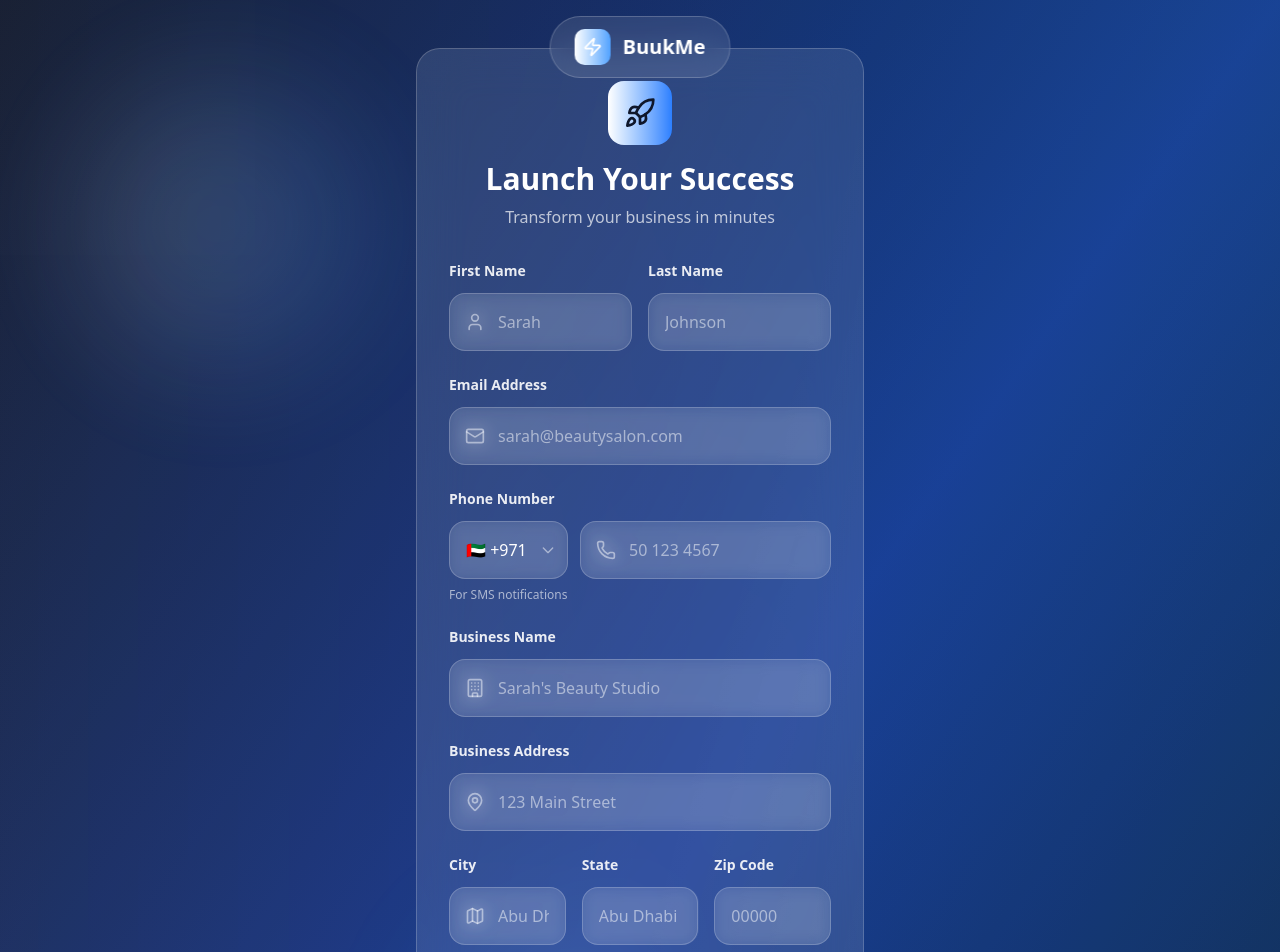
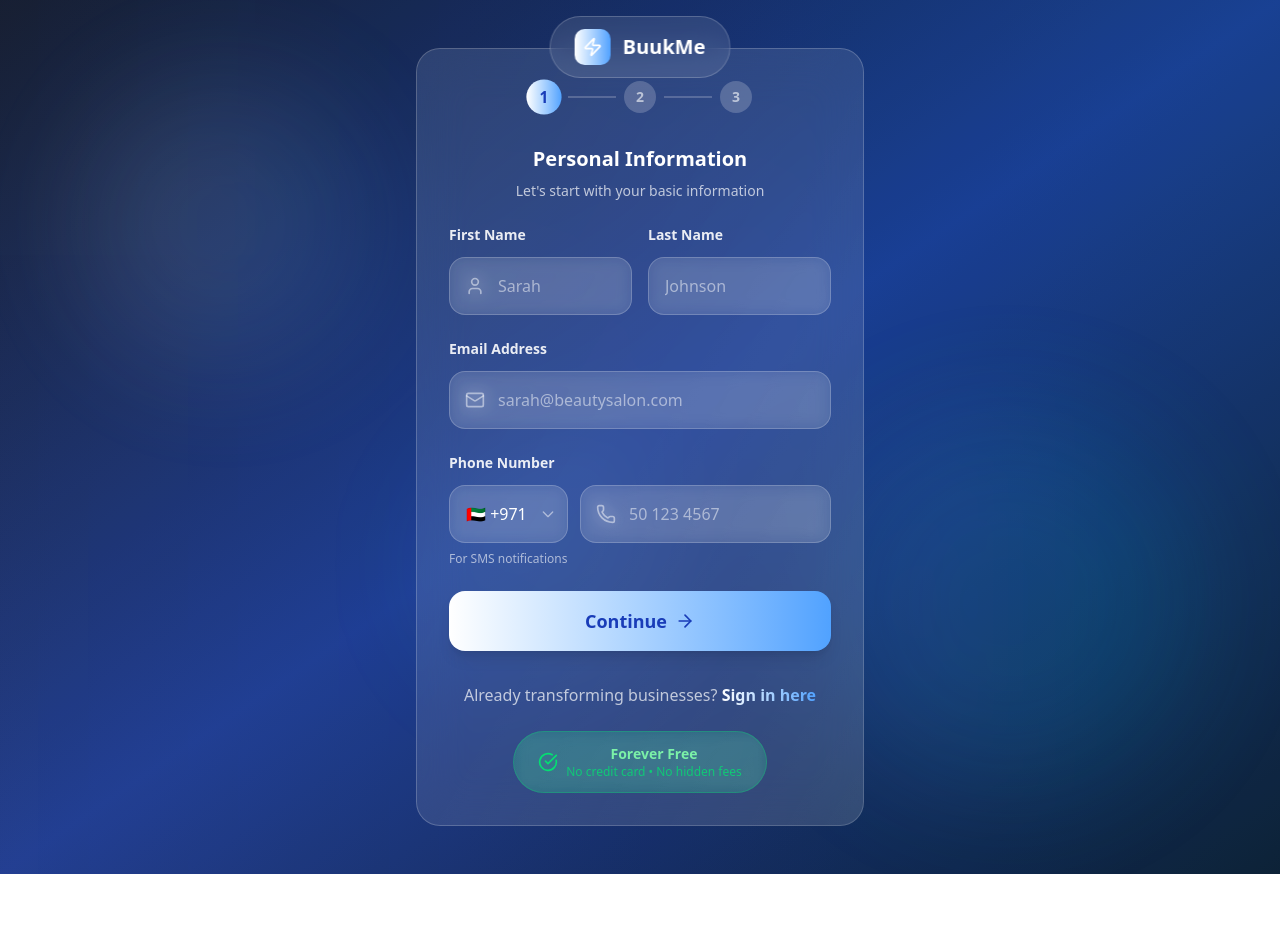
Before and after one commit to princeampofo/buukeasy, a Next.js app: page /signup in a window 1280 px wide. Shown: the top 952 px of the page. After the commit the page ends 874 px from the top, so only its background shows below. Built offline with nearby package versions, Linux system fonts and the light colour scheme.

Commit message:
modify signup page ui

```diff
--- a/app/(auth)/signup/page.tsx
+++ b/app/(auth)/signup/page.tsx
@@ -3,10 +3,11 @@
 import { useState, useEffect } from 'react'
 import Link from 'next/link'
 import { useRouter } from 'next/navigation'
-import { Eye, EyeOff, Mail, Lock, User, Building, AlertCircle, CheckCircle, Rocket, Sparkles, Star, Crown, Phone, MapPin, Map } from 'lucide-react'
+import { Eye, EyeOff, Mail, Lock, User, Building, AlertCircle, CheckCircle, Rocket, Sparkles, Star, Crown, Phone, MapPin, Map, ArrowRight, ArrowLeft, ChevronRight } from 'lucide-react'
 import { useAuthContext } from '@/contexts/AuthContext'
 
 export default function SignupPage() {
+  const [currentStep, setCurrentStep] = useState(1)
   const [formData, setFormData] = useState({
     firstName: '',
     lastName: '',
@@ -17,7 +18,7 @@ export default function SignupPage() {
     address: '',
     city: '',
     state: '',
-    zipCode: '',
+    zipCode: '00000',
     password: '',
     confirmPassword: ''
   })
@@ -107,44 +108,103 @@ export default function SignupPage() {
     if (localError) setLocalError('')
   }
 
-  const handleSubmit = async (e: React.FormEvent) => {
-    e.preventDefault()
-    setIsLoading(true)
+  const validateStep = (step: number) => {
     setLocalError('')
 
+    if (step === 1) {
+      if (!formData.firstName.trim()) {
+        setLocalError('First name is required')
+        return false
+      }
+      if (!formData.lastName.trim()) {
+        setLocalError('Last name is required')
+        return false
+      }
+      if (!formData.email.trim()) {
+        setLocalError('Email is required')
+        return false
+      }
+      if (!/\S+@\S+\.\S+/.test(formData.email)) {
+        setLocalError('Please enter a valid email address')
+        return false
+      }
+      if (!formData.phoneNumber.trim()) {
+        setLocalError('Phone number is required')
+        return false
+      }
+      // Validate phone format
+      const fullPhoneNumber = (formData.countryCode || '+971') + formData.phoneNumber
+      const e164Regex = /^\+[1-9]\d{6,14}$/
+      if (!e164Regex.test(fullPhoneNumber)) {
+        setLocalError('Please enter a valid phone number')
+        return false
+      }
+    }
+
+    if (step === 2) {
+      if (!formData.businessName.trim()) {
+        setLocalError('Business name is required')
+        return false
+      }
+      if (!formData.address.trim()) {
+        setLocalError('Business address is required')
+        return false
+      }
+      if (!formData.city.trim()) {
+        setLocalError('City is required')
+        return false
+      }
+      if (!formData.state.trim()) {
+        setLocalError('State is required')
+        return false
+      }
+      if (!formData.zipCode.trim()) {
+        setLocalError('Zip code is required')
+        return false
+      }
+    }
+
+    if (step === 3) {
+      if (!formData.password) {
+        setLocalError('Password is required')
+        return false
+      }
       if (formData.password !== formData.confirmPassword) {
         setLocalError('Passwords do not match')
-      setIsLoading(false)
-      return
+        return false
       }
-
       const isPasswordStrong = Object.values(passwordStrength).every(Boolean)
       if (!isPasswordStrong) {
         setLocalError('Password does not meet requirements')
-      setIsLoading(false)
-      return
+        return false
+      }
     }
 
-    // Validate phone format (E.164 format) - extensible for all countries
-    const fullPhoneNumber = (formData.countryCode || '+971') + formData.phoneNumber
-    const validatePhoneNumber = (phone: string) => {
-      // E.164 format: + followed by country code and national number
-      // Total length should be between 7-15 digits (excluding +)
-      const e164Regex = /^\+[1-9]\d{6,14}$/
-      return e164Regex.test(phone)
+    return true
   }
 
-    if (!validatePhoneNumber(fullPhoneNumber)) {
-      setLocalError('Please enter a valid phone number')
-      setIsLoading(false)
-      return
+  const handleNext = () => {
+    if (validateStep(currentStep)) {
+      setCurrentStep(prev => prev + 1)
     }
+  }
+
+  const handleBack = () => {
+    setCurrentStep(prev => prev - 1)
+    setLocalError('')
+  }
+
+  const handleSubmit = async (e: React.FormEvent) => {
+    e.preventDefault()
+    if (!validateStep(3)) return
+
+    setIsLoading(true)
 
     const success = await signup({
       firstName: formData.firstName,
       lastName: formData.lastName,
       email: formData.email,
-      phone: (formData.countryCode || '+971') + formData.phoneNumber, // E.164 format
+      phone: (formData.countryCode || '+971') + formData.phoneNumber,
       businessName: formData.businessName,
       address: formData.address,
       city: formData.city,
@@ -167,6 +227,29 @@ export default function SignupPage() {
     </div>
   )
 
+  const StepIndicator = () => (
+    <div className="flex items-center justify-center mb-8">
+      {[1, 2, 3].map((step) => (
+        <div key={step} className="flex items-center">
+          <div className={`w-8 h-8 rounded-full flex items-center justify-center text-sm font-bold transition-all duration-300 ${
+            step === currentStep
+              ? 'bg-gradient-to-r from-white to-blue-400 text-blue-800 scale-110'
+              : step < currentStep
+                ? 'bg-green-400 text-white'
+                : 'bg-white/20 text-white/60'
+          }`}>
+            {step < currentStep ? <CheckCircle className="h-4 w-4" /> : step}
+          </div>
+          {step < 3 && (
+            <div className={`w-12 h-0.5 mx-2 transition-colors duration-300 ${
+              step < currentStep ? 'bg-green-400' : 'bg-white/20'
+            }`}></div>
+          )}
+        </div>
+      ))}
+    </div>
+  )
+
   if (loading) {
     return (
       <div className="bg-white/10 backdrop-blur-xl border border-white/20 rounded-3xl p-8 relative overflow-hidden">
@@ -185,24 +268,49 @@ export default function SignupPage() {
 
   const displayError = localError || error
 
+  const getStepTitle = () => {
+    switch (currentStep) {
+      case 1: return "Personal Information"
+      case 2: return "Business Details"
+      case 3: return "Secure Your Account"
+      default: return ""
+    }
+  }
+
+  const getStepDescription = () => {
+    switch (currentStep) {
+      case 1: return "Let's start with your basic information"
+      case 2: return "Tell us about your business"
+      case 3: return "Create a secure password to protect your account"
+      default: return ""
+    }
+  }
+
   return (
-    <div className="relative">
-      <div className="bg-white/10 backdrop-blur-xl border border-white/20 rounded-3xl p-8 relative overflow-hidden group hover:bg-white/15 transition-all duration-500">
+    <div className="relative max-w-2xl mx-auto">
+      <div className="bg-white/10 backdrop-blur-xl border border-white/20 rounded-3xl p-6 lg:p-8 relative overflow-hidden group hover:bg-white/15 transition-all duration-500">
         {/* Animated background gradient */}
         <div className="absolute inset-0 bg-gradient-to-br from-blue-500/5 via-transparent to-white/5 group-hover:from-blue-500/10 transition-all duration-500"></div>
 
         {/* Content */}
         <div className="relative z-10">
-          <div className="text-center mb-8">
+          {/* <div className="text-center mb-8">
             <div className="inline-flex items-center justify-center w-16 h-16 bg-gradient-to-r from-white to-blue-500 rounded-2xl mb-4 group-hover:scale-110 transition-transform duration-300">
               <Rocket className="h-8 w-8 text-slate-900" />
             </div>
-            <h1 className="text-3xl font-black text-white mb-2">
+            <h1 className="text-2xl lg:text-3xl font-black text-white mb-2">
               Launch Your Success
             </h1>
-            <p className="text-white/70">
+            <p className="text-white/70 mb-6">
               Transform your business in minutes
             </p>
+          </div> */}
+
+          <StepIndicator />
+
+          <div className="text-center mb-6">
+            <h2 className="text-xl font-bold text-white mb-2">{getStepTitle()}</h2>
+            <p className="text-white/70 text-sm">{getStepDescription()}</p>
           </div>
 
           {displayError && (
@@ -212,9 +320,11 @@ export default function SignupPage() {
             </div>
           )}
 
-          <form onSubmit={handleSubmit} className="space-y-6">
+          {/* Step 1: Personal Information */}
+          {currentStep === 1 && (
+            <div className="space-y-6">
               {/* Name fields */}
-            <div className="grid grid-cols-2 gap-4">
+              <div className="grid grid-cols-1 sm:grid-cols-2 gap-4">
                 <div className="group">
                   <label htmlFor="firstName" className="block text-sm font-semibold text-white/90 mb-3">
                     First Name
@@ -281,19 +391,13 @@ export default function SignupPage() {
                   Phone Number
                 </label>
                 <div className="flex gap-3">
-                {/* Country Code Selector */}
                   <div className="relative">
                     <select
                       value={formData.countryCode || '+971'}
                       onChange={(e) => setFormData(prev => ({ ...prev, countryCode: e.target.value }))}
                       className="appearance-none bg-white/10 backdrop-blur-sm border border-white/20 rounded-2xl px-4 py-4 text-white focus:outline-none focus:ring-2 focus:ring-blue-400/50 focus:border-blue-400/50 transition-all duration-300 hover:bg-white/15 pr-10"
                     >
-                    {/* Currently only UAE is supported - add more countries here when needed */}
                       <option value="+971" className="bg-slate-800 text-white">🇦🇪 +971</option>
-                    {/* Future countries can be added like:
-                    <option value="+1" className="bg-slate-800 text-white">🇺🇸 +1</option>
-                    <option value="+44" className="bg-slate-800 text-white">🇬🇧 +44</option>
-                    */}
                     </select>
                     <div className="absolute inset-y-0 right-0 flex items-center pr-3 pointer-events-none">
                       <svg className="w-4 h-4 text-white/50" fill="none" stroke="currentColor" viewBox="0 0 24 24">
@@ -302,7 +406,6 @@ export default function SignupPage() {
                     </div>
                   </div>
 
-                {/* Phone Number Input */}
                   <div className="relative flex-1">
                     <div className="absolute inset-y-0 left-0 pl-4 flex items-center pointer-events-none">
                       <Phone className="h-5 w-5 text-white/50 group-focus-within:text-blue-400 transition-colors" />
@@ -322,6 +425,20 @@ export default function SignupPage() {
                 <p className="mt-2 text-xs text-white/60">For SMS notifications</p>
               </div>
 
+              <button
+                type="button"
+                onClick={handleNext}
+                className="group w-full flex justify-center items-center py-4 px-6 bg-gradient-to-r from-white to-blue-400 text-blue-800 rounded-2xl shadow-lg font-bold text-lg transition-all duration-300 hover:scale-105 hover:shadow-xl"
+              >
+                Continue
+                <ArrowRight className="ml-2 h-5 w-5 group-hover:translate-x-1 transition-transform" />
+              </button>
+            </div>
+          )}
+
+          {/* Step 2: Business Information */}
+          {currentStep === 2 && (
+            <div className="space-y-6">
               {/* Business Name */}
               <div className="group">
                 <label htmlFor="businessName" className="block text-sm font-semibold text-white/90 mb-3">
@@ -367,7 +484,7 @@ export default function SignupPage() {
               </div>
 
               {/* City, State, Zip */}
-            <div className="grid grid-cols-1 md:grid-cols-3 gap-4">
+              <div className="grid grid-cols-2 sm:grid-cols-2 gap-4">
                 <div className="group">
                   <label htmlFor="city" className="block text-sm font-semibold text-white/90 mb-3">
                     City
@@ -405,7 +522,7 @@ export default function SignupPage() {
                   />
                 </div>
 
-              <div className="group">
+                {/* <div className="group">
                   <label htmlFor="zipCode" className="block text-sm font-semibold text-white/90 mb-3">
                     Zip Code
                   </label>
@@ -419,9 +536,34 @@ export default function SignupPage() {
                     className="block w-full px-4 py-4 bg-white/10 backdrop-blur-sm border border-white/20 rounded-2xl focus:outline-none focus:ring-2 focus:ring-blue-400/50 focus:border-blue-400/50 text-white placeholder-white/50 transition-all duration-300 hover:bg-white/15"
                     placeholder="00000"
                   />
+                </div> */}
+              </div>
+
+              <div className="grid grid-cols-1 sm:grid-cols-2 gap-4">
+                <button
+                  type="button"
+                  onClick={handleBack}
+                  className="flex justify-center items-center py-4 px-6 bg-white/10 backdrop-blur-sm border border-white/20 text-white rounded-2xl font-semibold transition-all duration-300 hover:bg-white/15"
+                >
+                  <ArrowLeft className="mr-2 h-5 w-5" />
+                  Back
+                </button>
+
+                <button
+                  type="button"
+                  onClick={handleNext}
+                  className="group flex justify-center items-center py-4 px-6 bg-gradient-to-r from-white to-blue-400 text-blue-800 rounded-2xl shadow-lg font-bold transition-all duration-300 hover:scale-105 hover:shadow-xl"
+                >
+                  Continue
+                  <ArrowRight className="ml-2 h-5 w-5 group-hover:translate-x-1 transition-transform" />
+                </button>
               </div>
             </div>
+          )}
 
+          {/* Step 3: Password & Submit */}
+          {currentStep === 3 && (
+            <form onSubmit={handleSubmit} className="space-y-6">
               {/* Password */}
               <div className="group">
                 <label htmlFor="password" className="block text-sm font-semibold text-white/90 mb-3">
@@ -453,15 +595,6 @@ export default function SignupPage() {
                     )}
                   </button>
                 </div>
-
-              {formData.password && (
-                <div className="mt-4 p-4 bg-white/5 backdrop-blur-sm border border-white/10 rounded-2xl space-y-2">
-                  <PasswordRequirement met={passwordStrength.length} text="At least 8 characters" />
-                  <PasswordRequirement met={passwordStrength.uppercase} text="One uppercase letter" />
-                  <PasswordRequirement met={passwordStrength.lowercase} text="One lowercase letter" />
-                  <PasswordRequirement met={passwordStrength.number} text="One number" />
-                </div>
-              )}
               </div>
 
               {/* Confirm Password */}
@@ -503,6 +636,18 @@ export default function SignupPage() {
                 )}
               </div>
 
+              {/* Password Requirements */}
+              {formData.password && (
+                <div className="p-4 bg-white/5 backdrop-blur-sm border border-white/10 rounded-2xl">
+                  <div className="grid grid-cols-1 sm:grid-cols-2 gap-2">
+                    <PasswordRequirement met={passwordStrength.length} text="At least 8 characters" />
+                    <PasswordRequirement met={passwordStrength.uppercase} text="One uppercase letter" />
+                    <PasswordRequirement met={passwordStrength.lowercase} text="One lowercase letter" />
+                    <PasswordRequirement met={passwordStrength.number} text="One number" />
+                  </div>
+                </div>
+              )}
+
               {/* Terms */}
               <div className="flex items-start p-4 bg-white/5 backdrop-blur-sm border border-white/10 rounded-2xl">
                 <input
@@ -524,24 +669,36 @@ export default function SignupPage() {
                 </label>
               </div>
 
+              <div className="grid grid-cols-1 sm:grid-cols-2 gap-4">
+                <button
+                  type="button"
+                  onClick={handleBack}
+                  className="flex justify-center items-center py-4 px-6 bg-white/10 backdrop-blur-sm border border-white/20 text-white rounded-2xl font-semibold transition-all duration-300 hover:bg-white/15"
+                >
+                  <ArrowLeft className="mr-2 h-5 w-5" />
+                  Back
+                </button>
+
                 <button
                   type="submit"
                   disabled={isLoading}
-              className="group w-full flex justify-center items-center py-4 px-6 bg-gradient-to-r from-white to-blue-400 text-blue-800 rounded-2xl shadow-lg font-bold text-lg disabled:opacity-50 disabled:cursor-not-allowed transition-all duration-300 hover:scale-105 hover:shadow-xl"
+                  className="group flex justify-center items-center py-4 px-6 bg-gradient-to-r from-white to-blue-400 text-blue-800 rounded-2xl shadow-lg font-bold disabled:opacity-50 disabled:cursor-not-allowed transition-all duration-300 hover:scale-105 hover:shadow-xl"
                 >
                   {isLoading ? (
                     <div className="flex items-center">
                       <div className="animate-spin rounded-full h-5 w-5 border-2 border-white/30 border-t-white mr-3"></div>
-                  Creating your account...
+                      Creating account...
                     </div>
                   ) : (
                     <>
-                  Launch My Booking Page
+                      Launch
                       <Rocket className="ml-2 h-5 w-5 group-hover:translate-y-1 transition-transform" />
                     </>
                   )}
                 </button>
+              </div>
             </form>
+          )}
 
           <div className="mt-8 text-center">
             <p className="text-white/70">
@@ -555,13 +712,14 @@ export default function SignupPage() {
             </p>
           </div>
 
-          {/* Premium features showcase */}
+          {/* Premium features showcase - only show on step 1 */}
+          {/* {currentStep === 1 && (
             <div className="mt-8 p-6 bg-gradient-to-r from-purple-500/10 to-pink-500/10 backdrop-blur-sm border border-purple-400/20 rounded-2xl">
               <div className="flex items-center mb-4">
                 <Star className="h-5 w-5 text-yellow-400 mr-2" />
                 <h3 className="text-white font-bold">What you get instantly</h3>
               </div>
-            <div className="grid grid-cols-1 gap-3">
+              <div className="grid grid-cols-1 sm:grid-cols-2 gap-3">
                 {[
                   { icon: CheckCircle, text: "Professional booking page in 5 minutes", color: "text-green-400" },
                   { icon: Sparkles, text: "Smart appointment management", color: "text-cyan-400" },
@@ -569,14 +727,16 @@ export default function SignupPage() {
                   { icon: Rocket, text: "Mobile-responsive design", color: "text-pink-400" }
                 ].map((feature, index) => (
                   <div key={index} className="flex items-center">
-                  <feature.icon className={`h-4 w-4 ${feature.color} mr-3`} />
+                    <feature.icon className={`h-4 w-4 ${feature.color} mr-3 flex-shrink-0`} />
                     <span className="text-white/80 text-sm">{feature.text}</span>
                   </div>
                 ))}
               </div>
             </div>
+          )} */}
 
-          {/* Forever free badge */}
+          {/* Forever free badge - only show on step 1 */}
+          {currentStep === 1 && (
             <div className="mt-6 text-center">
               <div className="inline-flex items-center bg-gradient-to-r from-green-400/20 to-emerald-500/20 backdrop-blur-sm border border-green-400/30 rounded-full px-6 py-3">
                 <CheckCircle className="h-5 w-5 text-green-400 mr-2" />
@@ -586,6 +746,23 @@ export default function SignupPage() {
                 </div>
               </div>
             </div>
+          )}
+
+          {/* Progress summary - show on steps 2 & 3 */}
+          {currentStep > 1 && (
+            <div className="mt-6 p-4 bg-white/5 backdrop-blur-sm border border-white/10 rounded-2xl">
+              <div className="flex items-center justify-between text-sm">
+                <span className="text-white/70">Progress:</span>
+                <span className="text-white font-semibold">{currentStep}/3 steps completed</span>
+              </div>
+              <div className="mt-2 w-full bg-white/10 rounded-full h-2">
+                <div
+                  className="bg-gradient-to-r from-green-400 to-blue-400 h-2 rounded-full transition-all duration-500"
+                  style={{ width: `${(currentStep / 3) * 100}%` }}
+                ></div>
+              </div>
+            </div>
+          )}
         </div>
       </div>
     </div>
```
Lines whose indentation alone changed are shown as unchanged.
